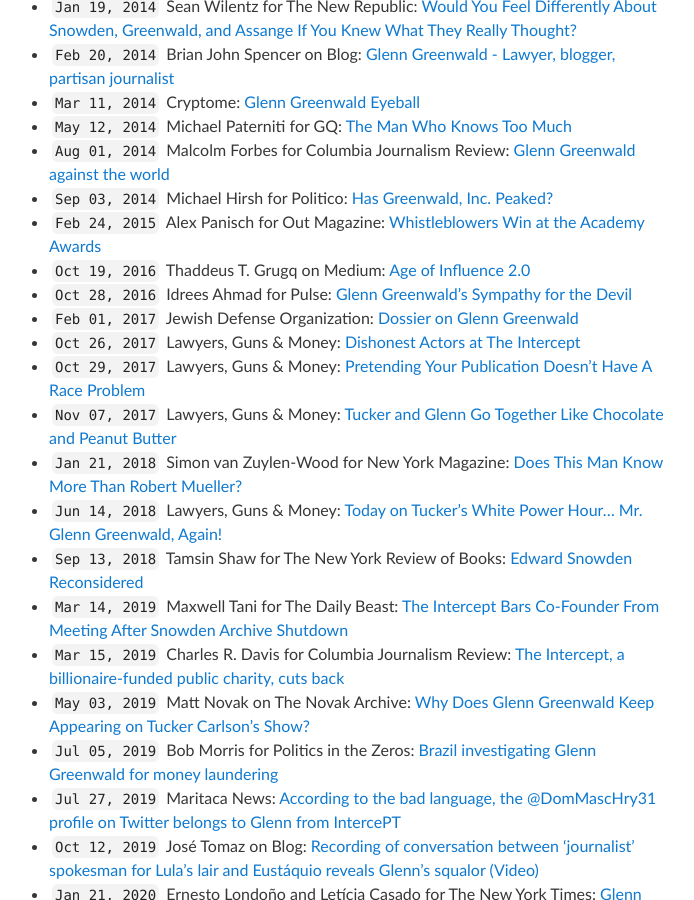
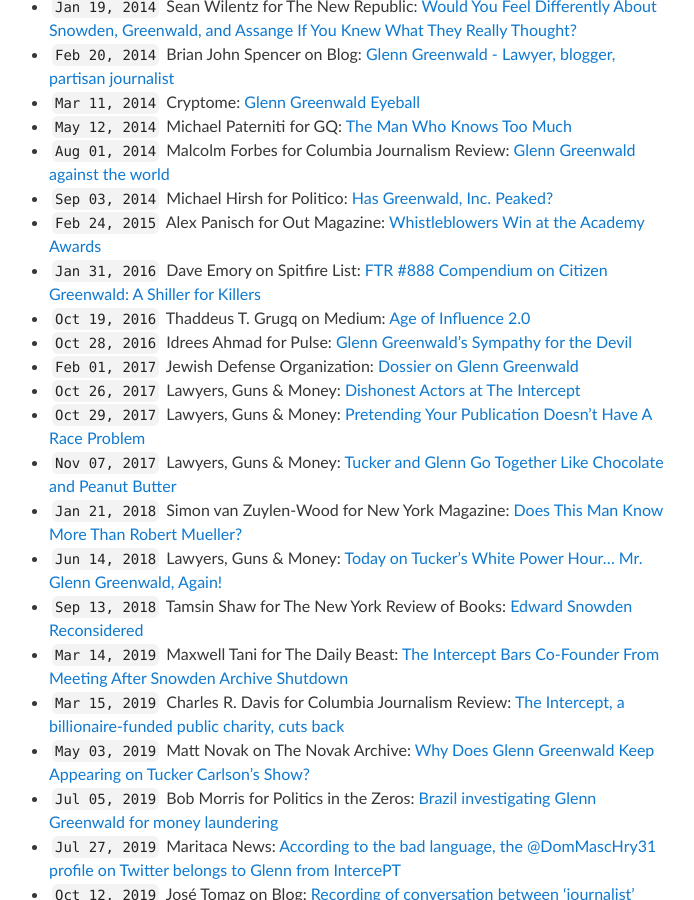
Before and after one commit to masternotions/masternotions.github.io, a Jekyll site: the page built from articles.md, in a window 1280 px wide and 900 px high, scrolled down 1071 px. Shown: the whole window, without its empty margins (291-985 px from the left). Built offline with Jekyll 4.4.1, drawn with Linux system fonts in a browser that asks for light colours.

Commit message:
Update articles.md

```diff
--- a/articles.md
+++ b/articles.md
@@ -30,6 +30,7 @@ title: Articles
 - ``Aug 01, 2014`` Malcolm Forbes for Columbia Journalism Review: [Glenn Greenwald against the world](https://archives.cjr.org/critical_eye/glenn_greenwald_against_the_wo.php)
 - ``Sep 03, 2014`` Michael Hirsh for Politico: [Has Greenwald, Inc. Peaked?](https://www.politico.com/magazine/story/2014/09/glenn-greenwald-inc-peaked-110576)
 - ``Feb 24, 2015`` Alex Panisch for Out Magazine: [Whistleblowers Win at the Academy Awards](https://www.out.com/popnography/2015/2/24/why-whistleblowers-winning-academy-awards-matters)
+- ``Jan 31, 2016`` Dave Emory on Spitfire List: [FTR #888 Compendium on Citizen Greenwald: A Shiller for Killers](http://spitfirelist.com/for-the-record/ftr-888-compendium-on-citizen-greenwald-a-shiller-for-killers/)
 - ``Oct 19, 2016`` Thaddeus T. Grugq on Medium: [Age of Influence 2.0](https://medium.com/@thegrugq/agent-of-influence-2-0-e1f20bed4aec)
 - ``Oct 28, 2016`` Idrees Ahmad for Pulse: [Glenn Greenwald's Sympathy for the Devil](https://pulsemedia.org/2016/10/28/sympathy-for-the-devil-exorcising-greenwald-and-assad/)
 - ``Feb 01, 2017`` Jewish Defense Organization: [Dossier on Glenn Greenwald](./docs/jewish-defense-organization-dossier.pdf)
```
